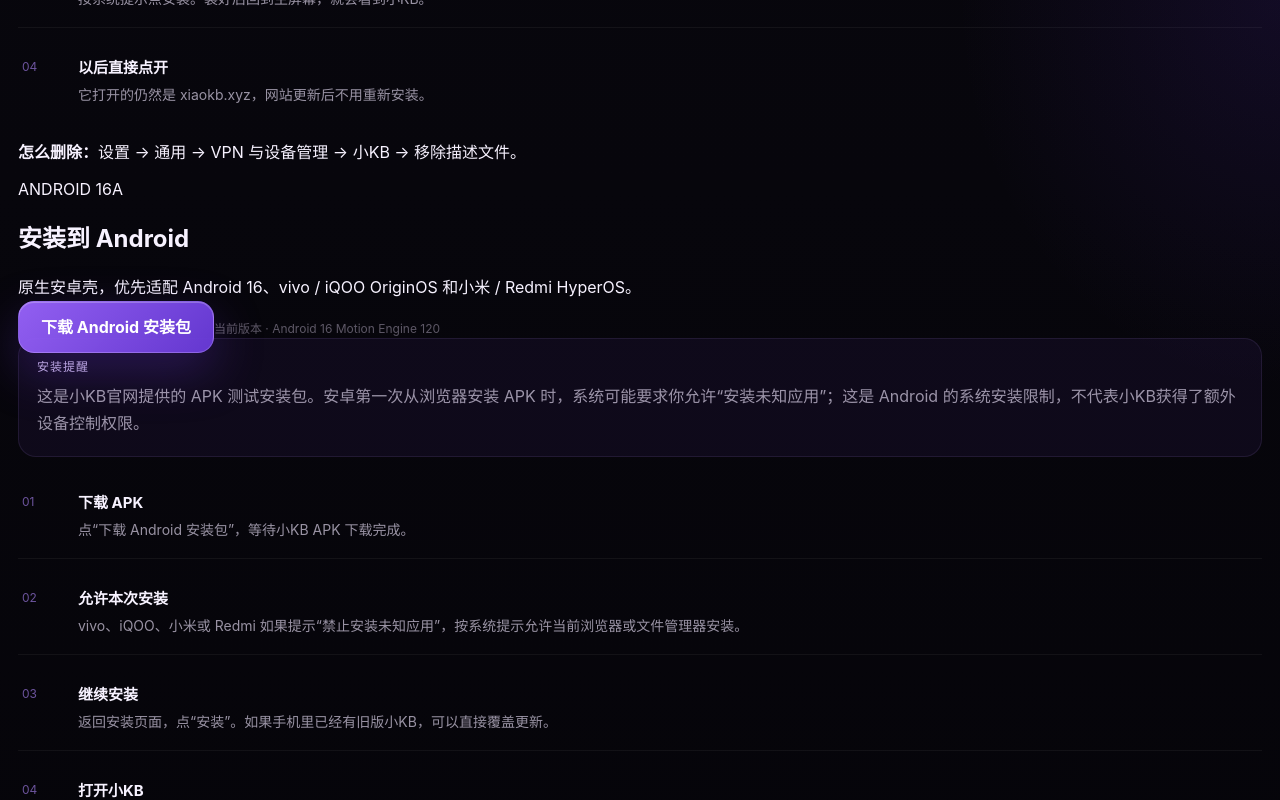
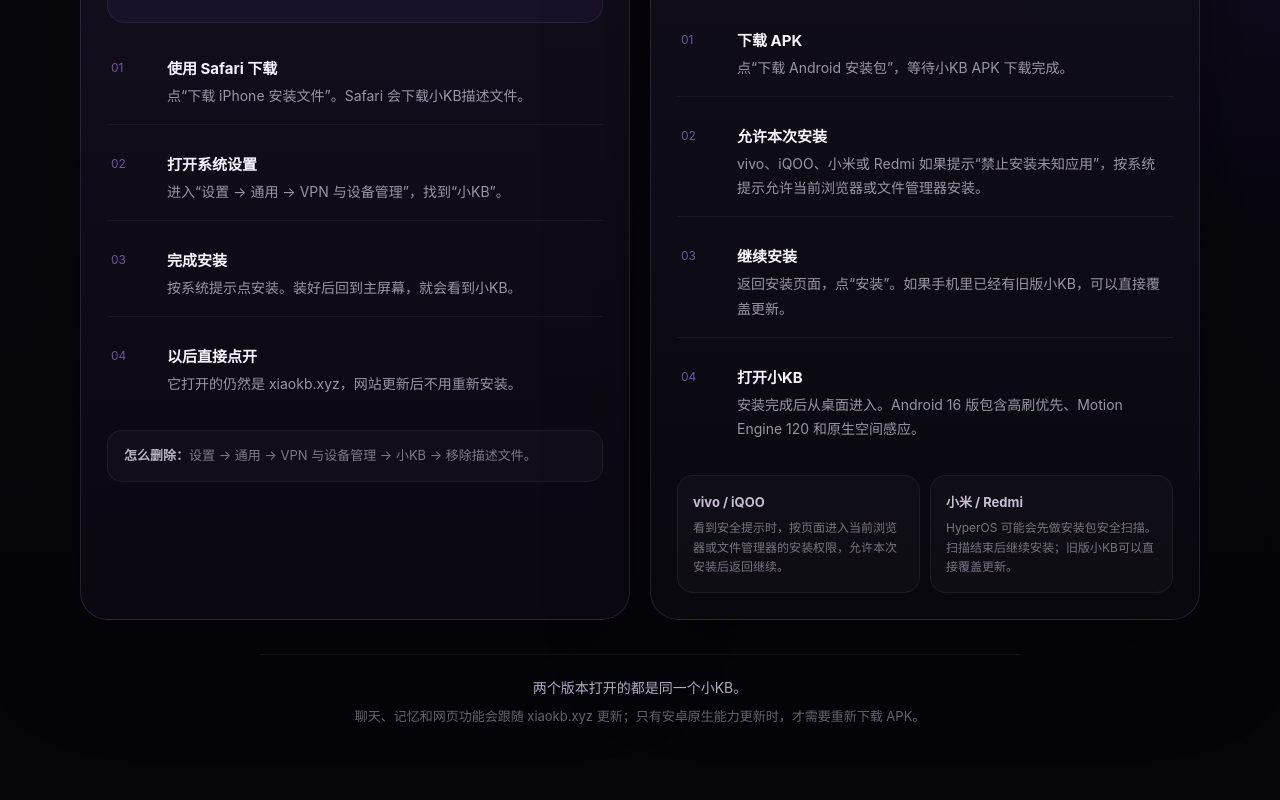
Before and after one commit to dengkaibao0526-design/ai-room, a Next.js app: page /install in a window 1280 px wide. Shown: the part 980-1780 px from the top of the page. Built offline with nearby package versions, Linux system fonts and the light colour scheme.

Commit message:
style: redesign install page as dual-platform download center

```diff
--- a/app/install-webclip.css
+++ b/app/install-webclip.css
@@ -54,7 +54,7 @@
   color: rgba(224, 205, 255, .78);
   background: rgba(119, 69, 220, .08);
   font-size: 12px;
-  letter-spacing: .04em;
+  letter-spacing: .08em;
 }
 
 .webclipInstallIcon {
@@ -82,8 +82,12 @@
 }
 
 .webclipInstallDownload {
+  display: inline-flex;
+  align-items: center;
+  justify-content: center;
   margin-top: 26px;
   min-width: 238px;
+  min-height: 52px;
   padding: 15px 22px;
   border: 1px solid rgba(220, 199, 255, .26);
   border-radius: 16px;
@@ -99,6 +103,7 @@
 .webclipInstallDownload:active { transform: translateY(1px) scale(.99); }
 
 .webclipInstallHint {
+  display: block;
   margin-top: 10px;
   color: rgba(222, 211, 238, .4);
   font-size: 12px;
@@ -115,6 +120,7 @@
 }
 
 .webclipInstallSafety {
+  margin-top: 24px;
   padding: 18px;
   border-radius: 18px;
   background: rgba(126, 75, 229, .07);
@@ -149,6 +155,165 @@
 .webclipInstallSteps em { color: rgba(177, 137, 255, .6); font-size: 12px; font-style: normal; padding-top: 3px; }
 .webclipInstallSteps strong { font-size: 15px; }
 .webclipInstallSteps p { font-size: 14px; margin-top: 6px; }
+
+.downloadCenterPage {
+  overflow: clip;
+  padding-bottom: 82px;
+}
+
+.downloadCenterHero {
+  width: min(100%, 980px);
+}
+
+.downloadPlatformGrid {
+  position: relative;
+  z-index: 1;
+  width: min(100%, 1120px);
+  margin: 48px auto 0;
+  display: grid;
+  grid-template-columns: repeat(2, minmax(0, 1fr));
+  gap: 20px;
+}
+
+.downloadPlatformCard {
+  position: relative;
+  overflow: hidden;
+  padding: 26px;
+  border: 1px solid rgba(213, 185, 255, .13);
+  border-radius: 28px;
+  background: linear-gradient(180deg, rgba(25, 19, 38, .9), rgba(11, 8, 18, .94));
+  box-shadow: 0 34px 100px rgba(0,0,0,.38), inset 0 1px 0 rgba(255,255,255,.045);
+  backdrop-filter: blur(26px);
+  isolation: isolate;
+}
+
+.downloadPlatformCard--android {
+  border-color: rgba(164, 128, 255, .16);
+  background: linear-gradient(180deg, rgba(22, 18, 35, .92), rgba(9, 8, 15, .96));
+}
+
+.downloadPlatformGlow {
+  position: absolute;
+  z-index: -1;
+  width: 360px;
+  height: 260px;
+  top: -190px;
+  right: -130px;
+  border-radius: 50%;
+  background: rgba(151, 89, 255, .22);
+  filter: blur(58px);
+  pointer-events: none;
+}
+
+.downloadPlatformCard--android .downloadPlatformGlow {
+  background: rgba(113, 71, 231, .18);
+}
+
+.downloadPlatformHead {
+  display: flex;
+  align-items: center;
+  justify-content: space-between;
+  gap: 16px;
+}
+
+.downloadPlatformBadge {
+  color: rgba(203, 176, 255, .74);
+  font-size: 12px;
+  letter-spacing: .08em;
+}
+
+.downloadPlatformSymbol {
+  width: 42px;
+  height: 42px;
+  display: grid;
+  place-items: center;
+  border: 1px solid rgba(222, 202, 255, .13);
+  border-radius: 14px;
+  color: rgba(244, 237, 255, .88);
+  background: rgba(255,255,255,.035);
+  box-shadow: inset 0 1px 0 rgba(255,255,255,.06), 0 12px 34px rgba(0,0,0,.2);
+  font-size: 19px;
+  font-weight: 650;
+}
+
+.downloadPlatformCard h2 {
+  margin: 22px 0 0;
+  font-size: clamp(26px, 3.4vw, 38px);
+  letter-spacing: -.035em;
+}
+
+.downloadPlatformLead {
+  min-height: 54px;
+  margin: 12px 0 0;
+  color: rgba(230, 220, 244, .65);
+  font-size: 15px;
+  line-height: 1.72;
+}
+
+.downloadPlatformCard .webclipInstallDownload {
+  width: 100%;
+}
+
+.downloadRemoveTip {
+  margin: 18px 0 0;
+  padding: 14px 16px;
+  border: 1px solid rgba(255,255,255,.055);
+  border-radius: 15px;
+  color: rgba(219, 209, 235, .54);
+  background: rgba(255,255,255,.025);
+  font-size: 13px;
+  line-height: 1.65;
+}
+
+.downloadRemoveTip strong { color: rgba(236, 226, 249, .76); }
+
+.downloadVendorTips {
+  display: grid;
+  grid-template-columns: repeat(2, minmax(0, 1fr));
+  gap: 10px;
+  margin-top: 18px;
+}
+
+.downloadVendorTips > div {
+  padding: 15px;
+  border: 1px solid rgba(255,255,255,.055);
+  border-radius: 16px;
+  background: rgba(255,255,255,.025);
+}
+
+.downloadVendorTips strong {
+  color: rgba(239, 230, 251, .82);
+  font-size: 13px;
+}
+
+.downloadVendorTips p {
+  margin: 7px 0 0;
+  color: rgba(218, 207, 233, .52);
+  font-size: 12px;
+  line-height: 1.65;
+}
+
+.downloadCenterFooter {
+  position: relative;
+  z-index: 1;
+  width: min(100%, 760px);
+  margin: 34px auto 0;
+  padding: 22px 24px;
+  text-align: center;
+  border-top: 1px solid rgba(255,255,255,.06);
+}
+
+.downloadCenterFooter span {
+  color: rgba(231, 217, 252, .78);
+  font-size: 14px;
+}
+
+.downloadCenterFooter p {
+  margin: 8px 0 0;
+  color: rgba(218, 207, 233, .46);
+  font-size: 13px;
+  line-height: 1.7;
+}
 
 .appleInstallPromptBackdrop {
   position: fixed;
@@ -198,6 +363,14 @@
 @keyframes appleInstallFade { from { opacity: 0; } to { opacity: 1; } }
 @keyframes appleInstallSheet { from { opacity: 0; transform: translateY(18px) scale(.985); } to { opacity: 1; transform: translateY(0) scale(1); } }
 
+@media (max-width: 820px) {
+  .downloadPlatformGrid { grid-template-columns: 1fr; gap: 16px; margin-top: 36px; }
+  .downloadPlatformCard { padding: 22px 18px; border-radius: 24px; }
+  .downloadPlatformLead { min-height: 0; }
+  .downloadVendorTips { grid-template-columns: 1fr; }
+  .downloadCenterPage { padding-inline: 14px; }
+}
+
 @media (min-width: 760px) {
   .appleInstallPromptBackdrop { align-items: center; }
   .webclipInstallPage { padding-top: 44px; }
```
